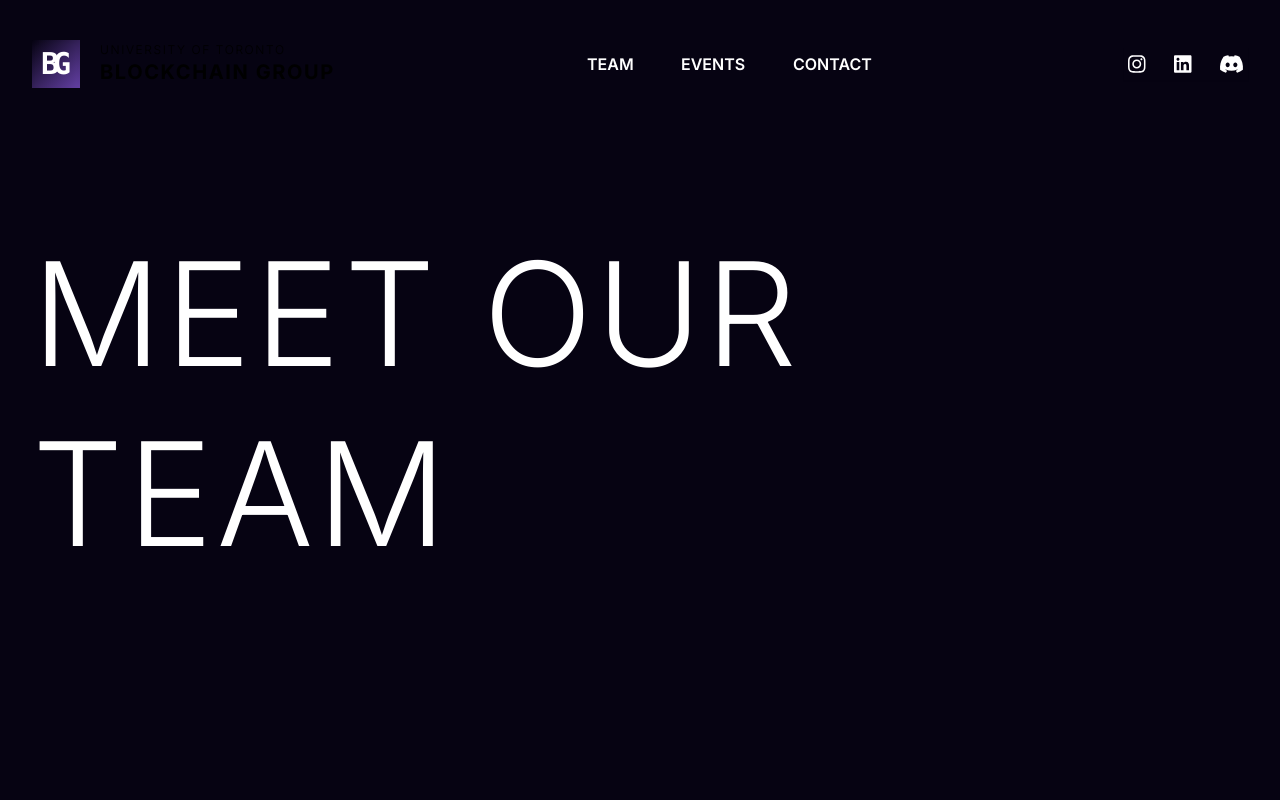
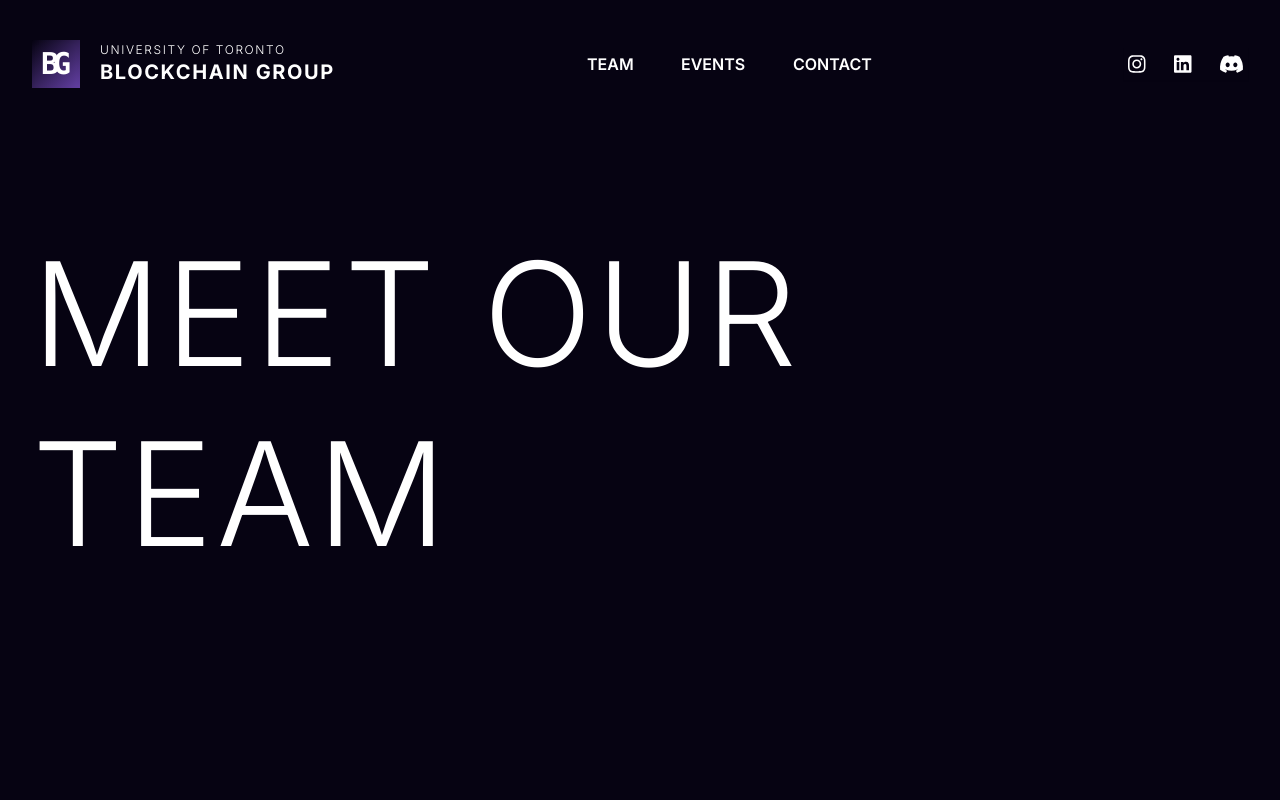
Before and after one commit to uoftbg/landing, a Next.js app: page /team in a window 1280 px wide. Shown: the top 800 px of the page. Built offline with nearby package versions, Linux system fonts and the light colour scheme; a web font is replaced by a local one; what tailwindcss-opentype would draw is missing.

Commit message:
fix: header text is not white in deployment env

```diff
--- a/components/Header.tsx
+++ b/components/Header.tsx
@@ -26,8 +26,12 @@
                              group-hover:from-[#f9f871] group-hover:to-[#ffc75f] group-hover:via-[#ffc75f] group-hover:text-transparent
                              group-hover:bg-clip-text group-hover:bg-gradient-to-r"
                 >
-                  <h2 className="text-xs font-light">University of Toronto</h2>
-                  <h1 className="text-xl font-bold">Blockchain Group</h1>
+                  <h2 className="text-xs font-light text-white">
+                    University of Toronto
+                  </h2>
+                  <h1 className="text-xl font-bold text-white">
+                    Blockchain Group
+                  </h1>
                 </div>
               </div>
             </Tilt>
```
